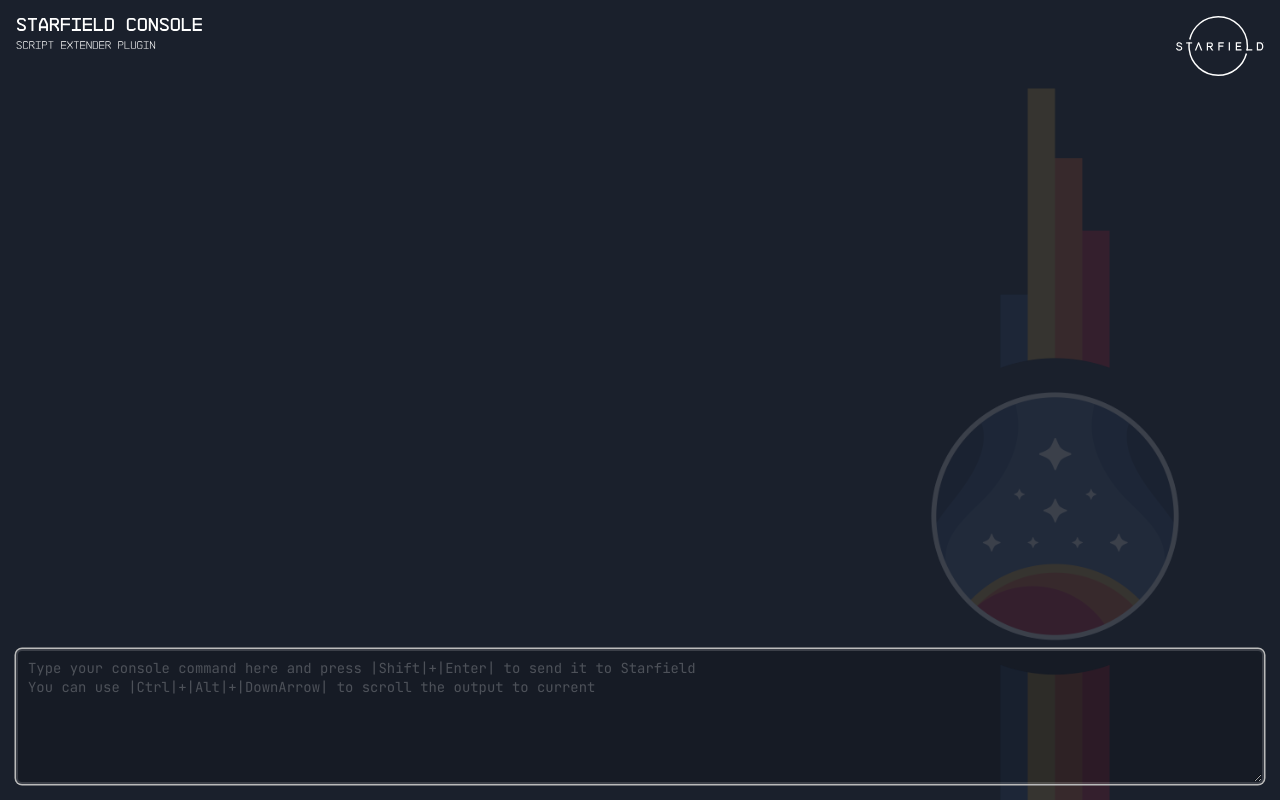
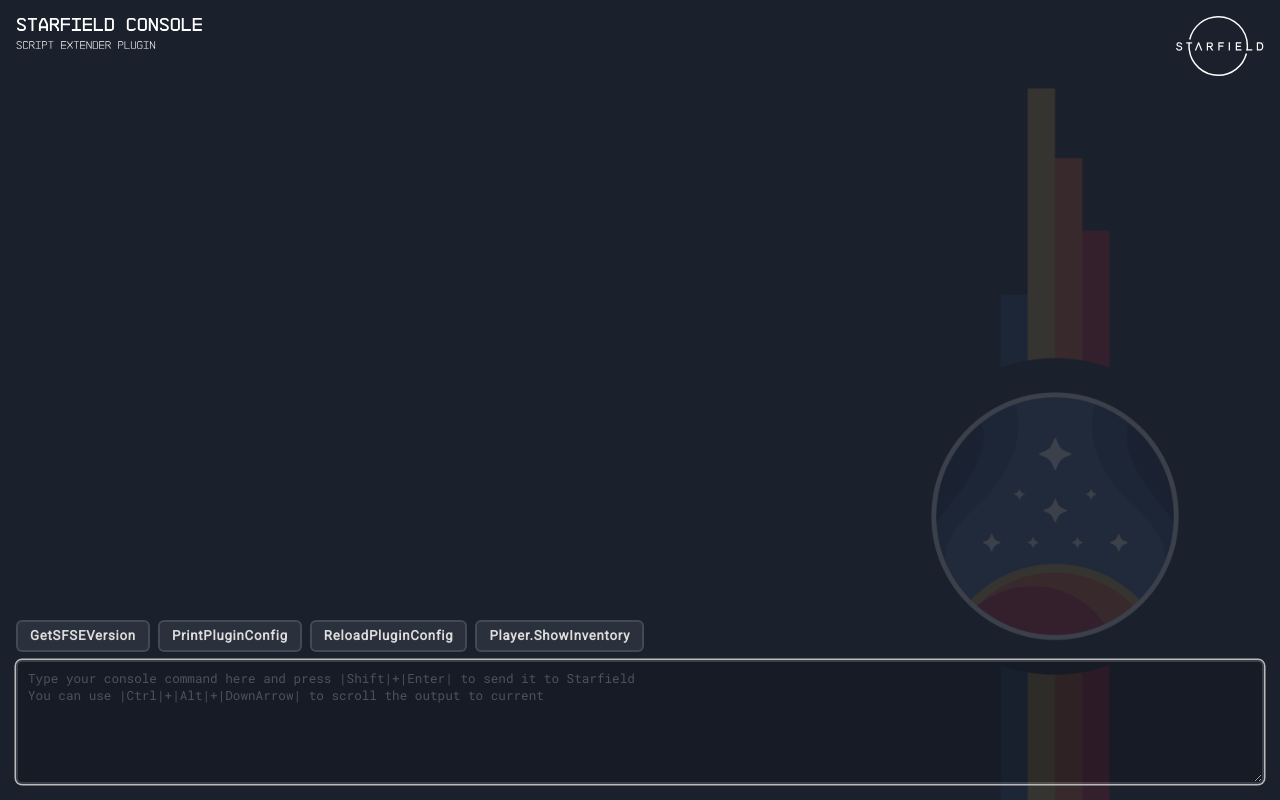
Before and after one commit to dranger003/sfse_plugin_console_web, a React (Create React App) app: page / in a window 1280 px wide. Built offline with nearby package versions, Linux system fonts and the light colour scheme.

Commit message:
Clean-ups + quick buttons.

```diff
--- a/package.json
+++ b/package.json
@@ -7,8 +7,8 @@
     "@chakra-ui/react": "^2.8.1",
     "@emotion/react": "^11.11.1",
     "@emotion/styled": "^11.11.0",
-    "@fontsource/chivo": "^5.0.8",
-    "@fontsource/jetbrains-mono": "^5.0.12",
+    "@fontsource/roboto": "^5.0.8",
+    "@fontsource/roboto-mono": "^5.0.8",
     "@testing-library/jest-dom": "^5.17.0",
     "@testing-library/react": "^13.4.0",
     "@testing-library/user-event": "^14.5.1",
--- a/src/App.css
+++ b/src/App.css
@@ -1,7 +1,16 @@
-@import "@fontsource/jetbrains-mono";
+@import "@fontsource/roboto";
+@import "@fontsource/roboto-mono";
 
 body {
-    font-family: 'JetBrains Mono', monospace !important;
+    font-family: 'Roboto', sans-serif !important;
+}
+
+button {
+    color: #ddd !important;
+    border-color: rgba(156, 170, 194, 0.2) !important;
+    border-width: 2px !important;
+    font-size: 0.830em !important;
+    letter-spacing: 0.055em !important;
 }
 
 body::before {
@@ -24,7 +33,8 @@ textarea,
     border-color: rgba(180, 197, 224, 0.2) !important;
     border-width: 2px !important;
     color: #ddd !important;
-    font-size: 87% !important;
+    font-family: 'Roboto Mono', monospace !important;
+    font-size: 0.791em !important;
     padding: 8px 10px !important;
 }
 
--- a/src/App.js
+++ b/src/App.js
@@ -1,5 +1,5 @@
 import { useRef, useState, useEffect } from "react";
-import { ChakraProvider, Flex, extendTheme } from "@chakra-ui/react";
+import { Button, ChakraProvider, Flex, HStack, extendTheme } from "@chakra-ui/react";
 import { ConsoleInput } from "./components/ConsoleInput";
 import { ConsoleOutput } from "./components/ConsoleOutput";
 import { Banner } from "./components/Banner";
@@ -54,7 +54,7 @@ export function App() {
 
   return (
     <ChakraProvider theme={theme}>
-      <Flex direction="column" height="100vh" p={4} gap={4}>
+      <Flex direction="column" height="100vh" p={4} gap={2}>
         <Banner />
         <ConsoleOutput
           scrollRef={scrollRef}
@@ -62,6 +62,12 @@ export function App() {
           showScrollButton={showScrollButton}
           scrollToBottom={scrollToBottom}
         />
+        <HStack>
+          <Button size="sm" onClick={() => sendInput("GetSFSEVersion")}>GetSFSEVersion</Button>
+          <Button size="sm" onClick={() => sendInput("sfse_plugin_console_api_dump_config")}>PrintPluginConfig</Button>
+          <Button size="sm" onClick={() => sendInput("sfse_plugin_console_api_reload_config")}>ReloadPluginConfig</Button>
+          <Button size="sm" onClick={() => sendInput("00000014.ShowInventory")}>Player.ShowInventory</Button>
+        </HStack>
         <ConsoleInput
           command={command}
           setCommand={setCommand}
```
